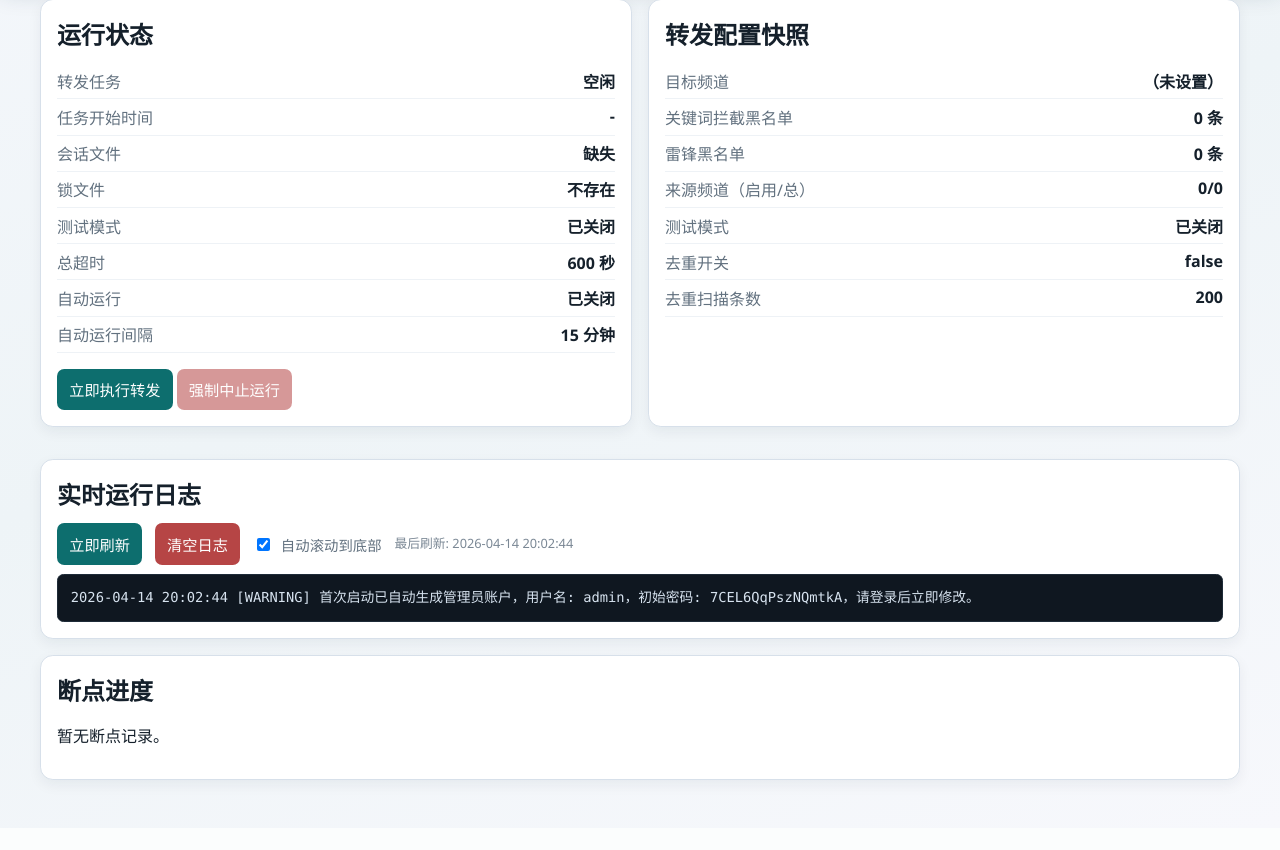
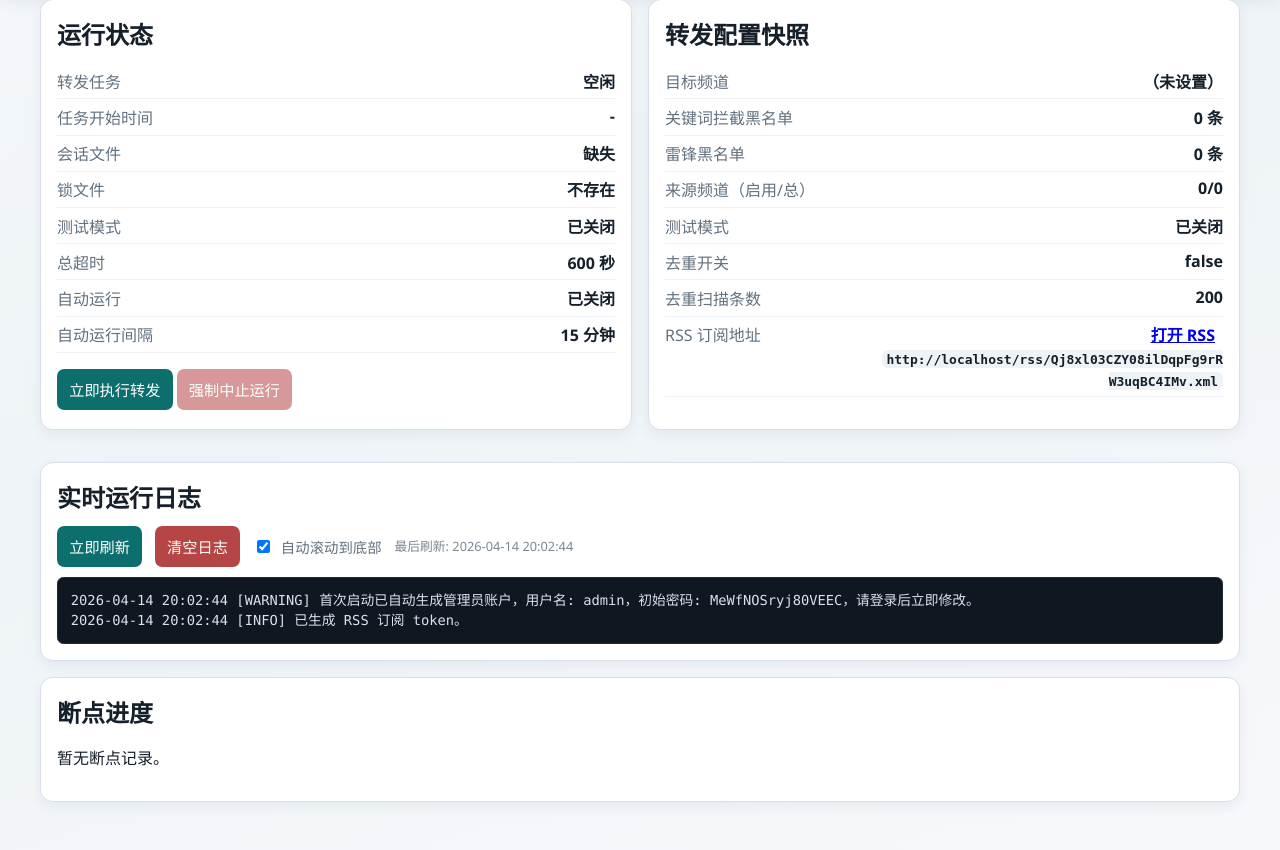
Before and after one commit to jiemo9527/t2rss, a FastAPI app: page / in a window 1280 px wide. Shown: the part 110-960 px from the top of the page. Before the commit the page ends 901 px from the top, so only its background shows below. Run offline with FastAPI, Linux system fonts and the light colour scheme; the visitor is signed in with stand-in values (Sample User, id 1); data that the repository does not hold is empty.

Commit message:
add tokenized RSS feed endpoint

```diff
--- a/web_panel/app/config_store.py
+++ b/web_panel/app/config_store.py
@@ -36,6 +36,8 @@ PANEL_ENV_KEYS = [
     "PANEL_LOGIN_MAX_FAILURES",
     "PANEL_LOGIN_WINDOW_SECONDS",
     "PANEL_LOGIN_LOCK_SECONDS",
+    "PANEL_RSS_TOKEN",
+    "PANEL_RSS_ITEM_LIMIT",
 ]
 
 ALL_ENV_KEYS = FORWARDER_ENV_KEYS + PANEL_ENV_KEYS
@@ -66,6 +68,8 @@ DEFAULT_ENV_VALUES = {
     "PANEL_LOGIN_MAX_FAILURES": "5",
     "PANEL_LOGIN_WINDOW_SECONDS": "600",
     "PANEL_LOGIN_LOCK_SECONDS": "900",
+    "PANEL_RSS_TOKEN": "",
+    "PANEL_RSS_ITEM_LIMIT": "500",
 }
 
 MULTILINE_ESCAPED_ENV_KEYS = {
--- a/web_panel/app/main.py
+++ b/web_panel/app/main.py
@@ -1,14 +1,18 @@
 import asyncio
+import hmac
+import html
 import json
 import os
 import secrets
 import shutil
+from datetime import datetime, timezone
+from email.utils import format_datetime
 from pathlib import Path
 from typing import Any, Dict
 from urllib.parse import urlencode
 
 from fastapi import FastAPI, File, HTTPException, Request, UploadFile
-from fastapi.responses import FileResponse, JSONResponse, RedirectResponse
+from fastapi.responses import FileResponse, JSONResponse, RedirectResponse, Response
 from fastapi.staticfiles import StaticFiles
 from fastapi.templating import Jinja2Templates
 from starlette.middleware.sessions import SessionMiddleware
@@ -21,6 +25,7 @@ from .forwarder_service import ForwarderRunner, resolve_identifiers_preview
 from .history_store import RunHistoryStore
 from .logging_utils import create_logger, rebind_logger_file_handler
 from .time_utils import now_shanghai_iso, timestamp_to_shanghai_iso
+from telethon import TelegramClient
 
 
 BASE_DIR = Path(__file__).resolve().parent
@@ -45,6 +50,11 @@ if bootstrap_password:
         bootstrap_username,
         bootstrap_password,
     )
+
+rss_token_config = config_store.load_raw_config()
+if not str(rss_token_config.get("PANEL_RSS_TOKEN", "")).strip():
+    config_store.save_raw_config({"PANEL_RSS_TOKEN": secrets.token_urlsafe(24)})
+    logger.info("已生成 RSS 订阅 token。")
 
 raw_for_secret = config_store.load_raw_config()
 session_secret = str(raw_for_secret.get("PANEL_SESSION_SECRET", "")).strip() or os.environ.get("PANEL_SESSION_SECRET", "")
@@ -197,6 +207,65 @@ def build_tme_link(channel_text: str) -> tuple[str, str]:
     url = f"https://t.me/{token}"
     display = f"t.me/{token}"
     return display, url
+
+
+def build_rss_url(request: Request, token: str) -> str:
+    base_url = str(request.base_url).rstrip("/")
+    return f"{base_url}/rss/{token}.xml"
+
+
+def build_message_link(destination_channel: str, message_id: int) -> str:
+    raw = str(destination_channel or "").strip()
+    if not raw:
+        return ""
+
+    if raw.startswith("https://t.me/") or raw.startswith("http://t.me/"):
+        base = raw.replace("http://", "https://", 1).rstrip("/")
+        return f"{base}/{message_id}"
+
+    token = raw.lstrip("@").strip()
+    if not token:
+        return ""
+    return f"https://t.me/{token}/{message_id}"
+
+
+def xml_escape(value: Any) -> str:
+    return html.escape(str(value or ""), quote=True)
+
+
+def safe_rss_limit(raw_value: str) -> int:
+    try:
+        parsed = int(str(raw_value or "").strip())
+    except ValueError:
+        return 500
+    return max(50, min(parsed, 2000))
+
+
+def message_text_for_feed(message) -> str:
+    return (
+        getattr(message, "raw_text", None)
+        or getattr(message, "message", None)
+        or getattr(message, "text", None)
+        or getattr(message, "caption", None)
+        or ""
+    )
+
+
+def rss_title_from_text(text: str, fallback: str) -> str:
+    for line in str(text or "").splitlines():
+        cleaned = line.strip()
+        if cleaned:
+            return cleaned[:120]
+    return fallback
+
+
+def rss_pub_date(message) -> str:
+    date_value = getattr(message, "date", None)
+    if not date_value:
+        return format_datetime(datetime.now(timezone.utc))
+    if date_value.tzinfo is None:
+        date_value = date_value.replace(tzinfo=timezone.utc)
+    return format_datetime(date_value)
 
 
 def parse_sources_input(text: str) -> list[str]:
@@ -435,6 +504,80 @@ async def health() -> JSONResponse:
     return JSONResponse({"ok": True})
 
 
+@app.get("/rss/{token}.xml")
+async def rss_feed(token: str, request: Request):
+    raw_config = config_store.load_raw_config()
+    expected_token = str(raw_config.get("PANEL_RSS_TOKEN", "")).strip()
+    if not expected_token or not hmac.compare_digest(str(token or ""), expected_token):
+        raise HTTPException(status_code=404, detail="RSS feed not found")
+
+    api_id = str(raw_config.get("API_ID", "")).strip()
+    api_hash = str(raw_config.get("API_HASH", "")).strip()
+    destination_channel = str(raw_config.get("DESTINATION_CHANNEL", "")).strip()
+    if not api_id or not api_hash or not destination_channel:
+        raise HTTPException(status_code=503, detail="RSS feed is not configured")
+    if not config_store.session_file.exists():
+        raise HTTPException(status_code=503, detail="Telegram session is missing")
+
+    try:
+        api_id_int = int(api_id)
+    except ValueError as exc:
+        raise HTTPException(status_code=503, detail="API_ID is invalid") from exc
+
+    item_limit = safe_rss_limit(raw_config.get("PANEL_RSS_ITEM_LIMIT", "500"))
+    destination_display, destination_url = build_tme_link(destination_channel)
+    feed_title = f"T2RSS - {destination_display or destination_channel}"
+    feed_link = destination_url or str(request.base_url).rstrip("/")
+    self_url = build_rss_url(request, expected_token)
+
+    items_xml: list[str] = []
+    async with TelegramClient(str(config_store.session_base_path), api_id_int, api_hash) as client:
+        if not await client.is_user_authorized():
+            raise HTTPException(status_code=503, detail="Telegram session is not authorized")
+
+        async for message in client.iter_messages(destination_channel, limit=item_limit):
+            message_id = int(getattr(message, "id", 0) or 0)
+            text = message_text_for_feed(message)
+            title = rss_title_from_text(text, f"Telegram 消息 {message_id}")
+            link = build_message_link(destination_channel, message_id) or feed_link
+            description = xml_escape(text or "（媒体消息）").replace("\n", "<br />")
+            guid = link or f"t2rss:{destination_channel}:{message_id}"
+            pub_date = rss_pub_date(message)
+
+            items_xml.append(
+                "\n".join(
+                    [
+                        "    <item>",
+                        f"      <title>{xml_escape(title)}</title>",
+                        f"      <link>{xml_escape(link)}</link>",
+                        f"      <guid isPermaLink=\"false\">{xml_escape(guid)}</guid>",
+                        f"      <pubDate>{xml_escape(pub_date)}</pubDate>",
+                        f"      <description>{description}</description>",
+                        "    </item>",
+                    ]
+                )
+            )
+
+    rss_xml = "\n".join(
+        [
+            '<?xml version="1.0" encoding="UTF-8"?>',
+            '<rss version="2.0" xmlns:atom="http://www.w3.org/2005/Atom">',
+            "  <channel>",
+            f"    <title>{xml_escape(feed_title)}</title>",
+            f"    <link>{xml_escape(feed_link)}</link>",
+            f"    <atom:link href=\"{xml_escape(self_url)}\" rel=\"self\" type=\"application/rss+xml\" />",
+            "    <description>T2RSS 目标频道消息订阅</description>",
+            "    <language>zh-CN</language>",
+            f"    <lastBuildDate>{xml_escape(format_datetime(datetime.now(timezone.utc)))}</lastBuildDate>",
+            *items_xml,
+            "  </channel>",
+            "</rss>",
+        ]
+    )
+
+    return Response(content=rss_xml, media_type="application/rss+xml; charset=utf-8")
+
+
 @app.get("/")
 async def dashboard(request: Request):
     auth_redirect = auth_redirect_if_needed(request)
@@ -444,6 +587,7 @@ async def dashboard(request: Request):
     raw_config = config_store.load_raw_config()
     panel_settings = config_store.build_panel_settings()
     destination_display, destination_url = build_tme_link(raw_config.get("DESTINATION_CHANNEL", ""))
+    rss_token = str(raw_config.get("PANEL_RSS_TOKEN", "")).strip()
 
     keyword_blacklist = parse_csv(raw_config.get("KEYWORD_BLACKLIST", ""))
     text_replacement_terms = parse_csv(raw_config.get("TEXT_REPLACEMENT_TERMS", ""))
@@ -486,6 +630,7 @@ async def dashboard(request: Request):
                 "destination_channel": raw_config.get("DESTINATION_CHANNEL", ""),
                 "destination_display": destination_display,
                 "destination_url": destination_url,
+                "rss_url": build_rss_url(request, rss_token) if rss_token else "",
                 "source_summary": f"{enabled_source_count}/{total_source_count}",
                 "keyword_blacklist_text": "，".join(keyword_blacklist),
                 "keyword_blacklist_count": len(keyword_blacklist),
--- a/web_panel/app/templates/dashboard.html
+++ b/web_panel/app/templates/dashboard.html
@@ -41,6 +41,17 @@
             <li><span>测试模式</span><strong>{{ "已开启" if config_preview.test_mode_enabled else "已关闭" }}</strong></li>
             <li><span>去重开关</span><strong>{{ "true" if config_preview.deduplication_enabled == "true" else "false" }}</strong></li>
             <li><span>去重扫描条数</span><strong>{{ config_preview.deduplication_cache_size }}</strong></li>
+            <li>
+                <span>RSS 订阅地址</span>
+                <strong>
+                    {% if config_preview.rss_url %}
+                    <a class="inline-link" href="{{ config_preview.rss_url }}" target="_blank" rel="noopener noreferrer">打开 RSS</a>
+                    <code>{{ config_preview.rss_url }}</code>
+                    {% else %}
+                    （未生成）
+                    {% endif %}
+                </strong>
+            </li>
         </ul>
     </article>
 </section>
```
Also changed, not shown: README.md, web_panel/README.md.
